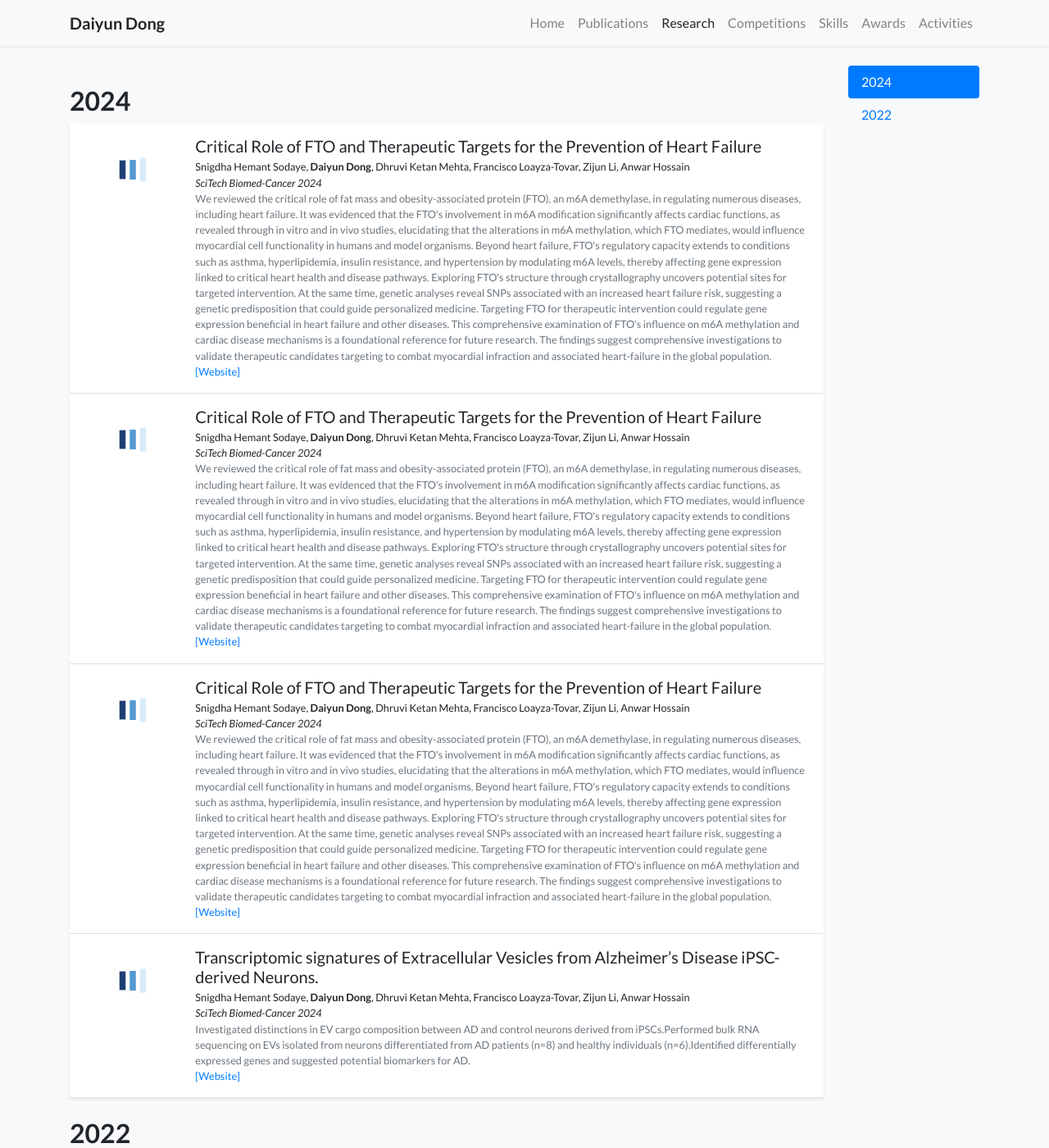
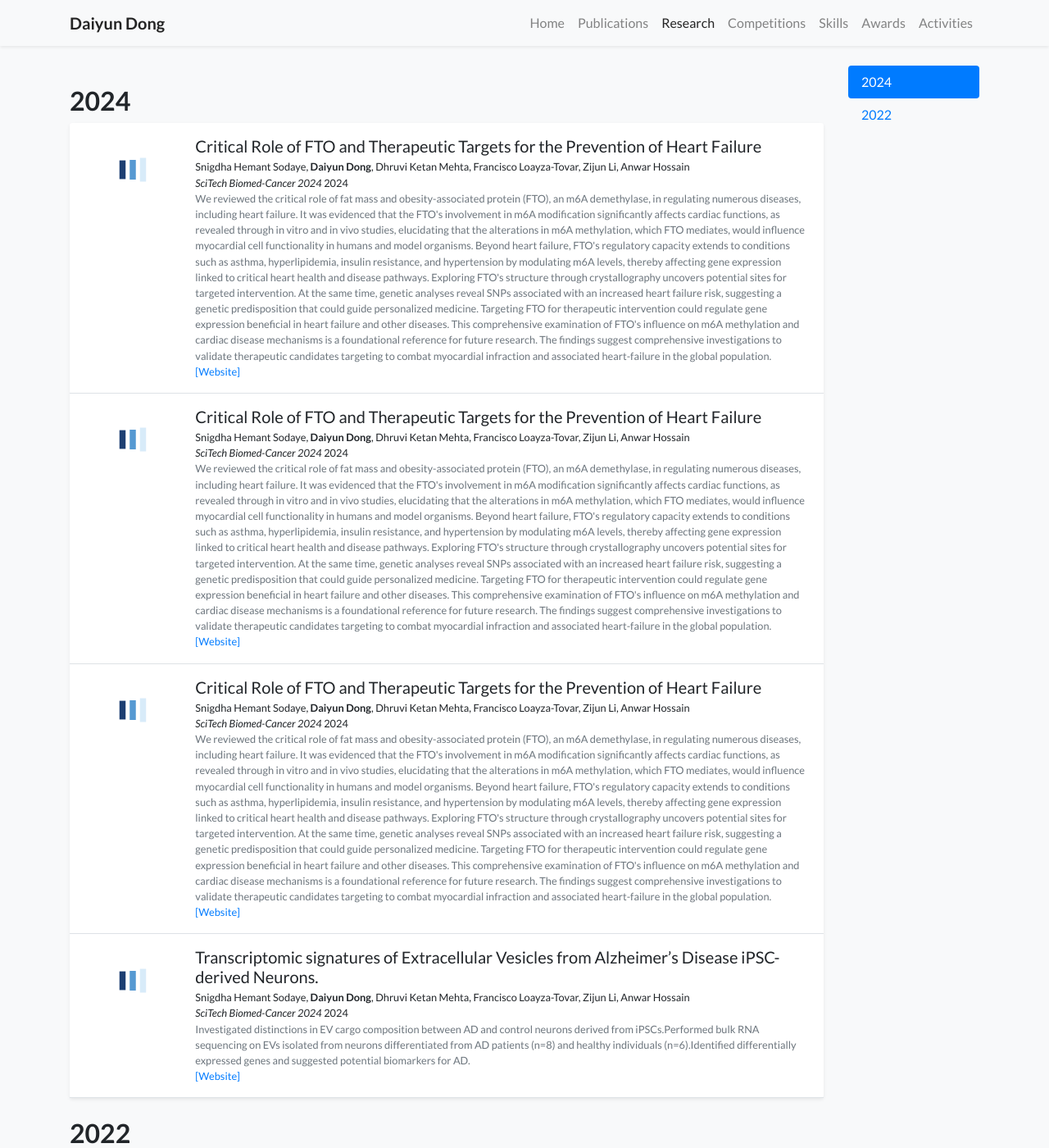
Before and after one commit to daiyundong/academic-homepage, a Jekyll site: the page built from research.html, in a window 1280 px wide and 1400 px high. Shown: the whole window at 82% size. Built offline with Jekyll 4.4.1, drawn with Linux system fonts in a browser that asks for light colours; a style sheet for code colours, icons or effects is not loaded.

Commit message:
Update research.html

```diff
--- a/research.html
+++ b/research.html
@@ -15,7 +15,7 @@ body_attr: >-
         <h2 class="pt-4" id="year-{{ year.name }}">{{ year.name }}</h2>
         <div class="my-0 p-0 bg-white shadow-sm rounded-sm">
             {% for item in year.items %}
-                {% include widgets/publication_item.html item=item %}
+                {% include widgets/research_item.html item=item %}
             {% endfor %}
         </div>
         {% endfor %}
```
